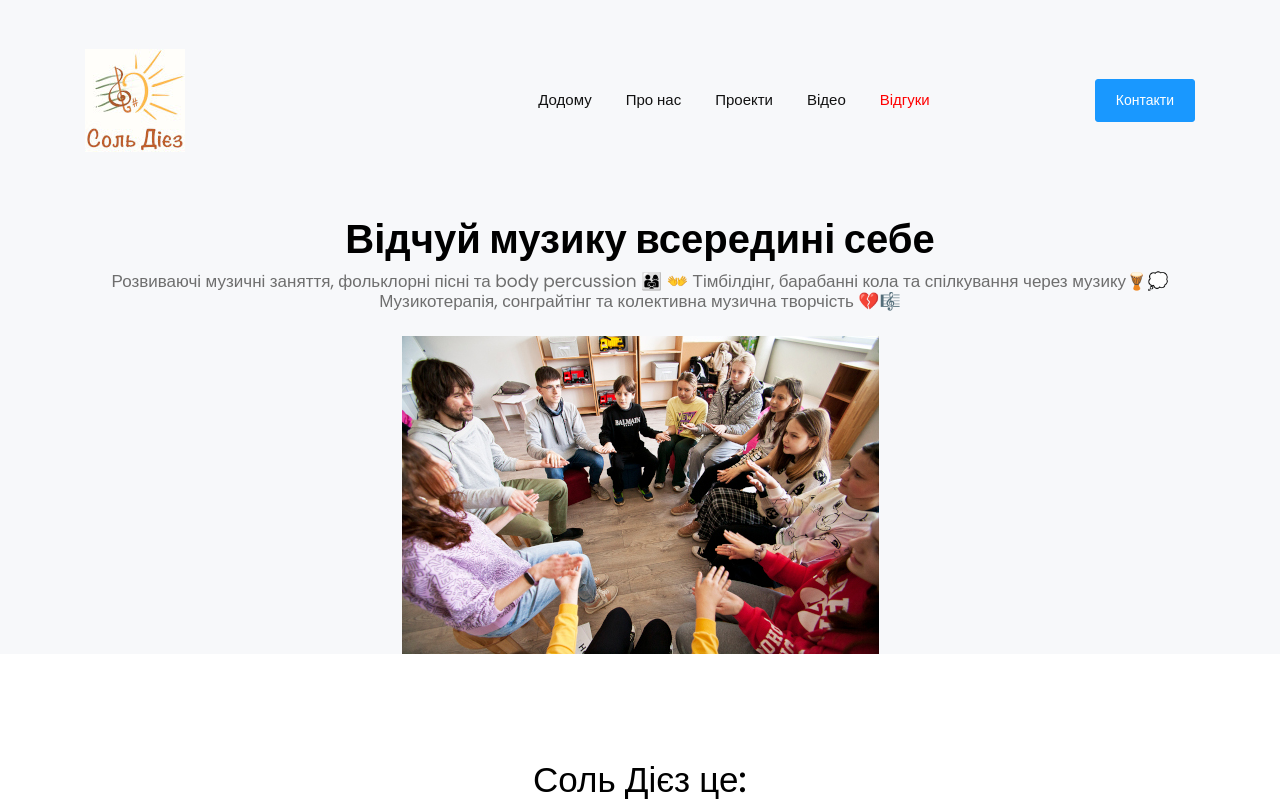
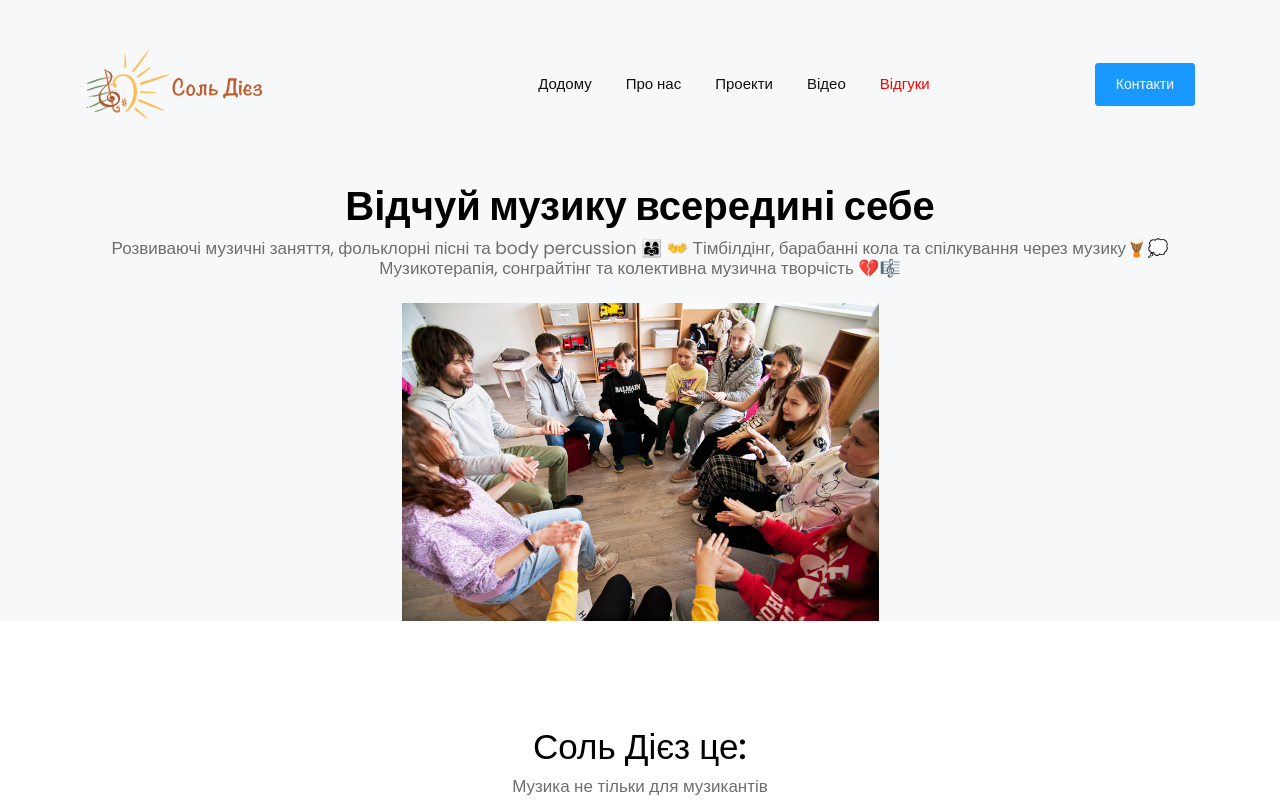
Before and after one commit to hennadiy-kudashev/sol-diez, a website: page index.html in a window 1280 px wide. Shown: the top 804 px of the page. Drawn offline with nearby package versions, Linux system fonts and the light colour scheme; files that its build step writes are made by us from their sources.

Commit message:
Changed logo

```diff
--- a/deploy.js
+++ b/deploy.js
@@ -35,9 +35,7 @@ const config = {
 };
 
 ftpDeploy.on("uploading", function (data) {
-  console.log(data.totalFilesCount); // total file count being transferred
-  console.log(data.transferredFileCount); // number of files transferred
-  console.log(data.filename); // partial path with filename being uploaded
+  console.log(`Deployed ${data.transferredFileCount} files of ${data.totalFilesCount}: ${data.filename}`);
 });
 
 ftpDeploy
--- a/index.html
+++ b/index.html
@@ -17,7 +17,7 @@
     <nav class="navbar navbar-expand-lg pl-3 pl-sm-0" id="navbar">
     <div class="container">
       <div class="navbar-brand-wrapper d-flex w-100">
-        <img src="images/logo.jpeg" alt="">
+        <img src="images/logo.png" alt="">
         <button class="navbar-toggler ml-auto" type="button" data-toggle="collapse" data-target="#navbarSupportedContent" aria-controls="navbarSupportedContent" aria-expanded="false" aria-label="Toggle navigation">
           <span class="mdi mdi-menu navbar-toggler-icon"></span>
         </button>
@@ -26,7 +26,7 @@
         <ul class="navbar-nav align-items-lg-center align-items-start ml-auto">
           <li class="d-flex align-items-center justify-content-between pl-4 pl-lg-0">
             <div class="navbar-collapse-logo">
-              <img src="images/logo.jpeg" alt="">
+              <img src="images/logo.png" class="navbar-collapse-logo-img" alt="">
             </div>
             <button class="navbar-toggler close-button" type="button" data-toggle="collapse" data-target="#navbarSupportedContent" aria-controls="navbarSupportedContent" aria-expanded="false" aria-label="Toggle navigation">
               <span class="mdi mdi-close navbar-toggler-icon pl-5"></span>
@@ -345,7 +345,7 @@
       <section class="contact-details" id="contact-details-section">
         <div class="row text-center text-md-left">
           <div class="col-12 col-md-6 col-lg-3 grid-margin">
-            <img src="images/logo.jpeg" alt="" class="pb-2">
+            <img src="images/logo.png" alt="" class="pb-2">
             <div class="pt-2">
               <p class="text-muted m-0">contact@soldiez.com.ua</p>
               <p class="text-muted m-0">066 979 0787</p>
--- a/scss/_navbar.scss
+++ b/scss/_navbar.scss
@@ -37,6 +37,9 @@
   .navbar-collapse-logo {
     display: none;
   }
+  .navbar-collapse-logo-img {
+    height: 50px;
+  }
 }
 
 
```
Also changed, not shown: images/logo.jpeg (deleted), images/logo.png (added), images/sol_diez_logo.jpg (deleted).
